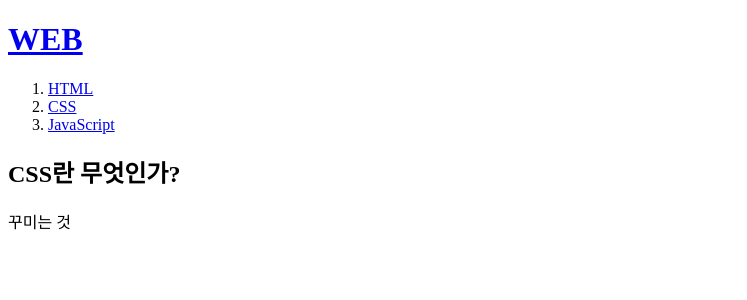
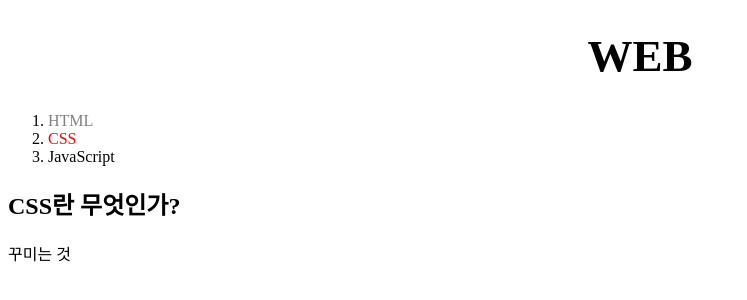
Before and after one commit to cmichael231117/Web1, a plain HTML site: page 2.html in a window 1280 px wide. Shown: the whole page, without its empty margins (0-747 px from the left). Drawn offline with Linux system fonts and the light colour scheme.

Commit message:
practice

```diff
--- a/2.html
+++ b/2.html
@@ -3,13 +3,29 @@
     <head>
         <title>WEB1 - CSS</title>
         <meta charset="utf-8">
+        <style>
+            a{
+                color:black;
+                text-decoration: none;
+            }
+            .saw{
+                color:gray;
+            }
+            .active{
+                color:red;
+            }
+            h1{
+                font-size:45px;
+                text-align:center;
+            }
+        </style>
     </head>
     <body>
         <h1><a href="index.html">WEB</a></h1>
 
         <ol>
-            <li><a href="1.html">HTML</a></li>
-            <li><a href="2.html">CSS</a></li>
+            <li><a href="1.html" class="saw">HTML</a></li>
+            <li><a href="2.html" class="saw active">CSS</a></li>
             <li><a href="3.html">JavaScript</a></li>
         </ol>
         <h2>CSS란 무엇인가?</h2>
```
Also changed, not shown: index.html (+5 -1 lines).
